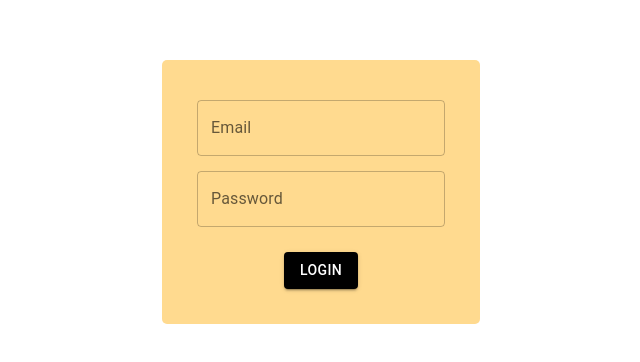
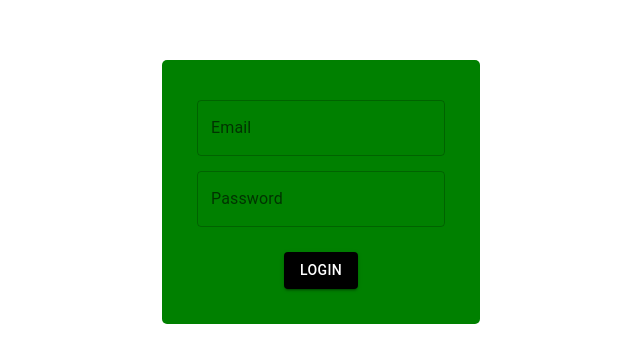
Before and after one commit to ProgFadi/axios-app, a React (Create React App) app: page /login in a window 1280 px wide. Shown: the part 208-570 px from the top of the page, without its empty margins (319-959 px from the left). Built offline with nearby package versions, Linux system fonts and the light colour scheme.

Commit message:
bg change to green

```diff
--- a/src/pages/Login.jsx
+++ b/src/pages/Login.jsx
@@ -31,7 +31,7 @@ function Login(props) {
           justifyContent: "center",
           alignItems: "center",
           borderRadius:'5px',
-          backgroundColor:'#ffda8f',
+          backgroundColor:'green',
           padding:'35px'
         }}
       >
```
